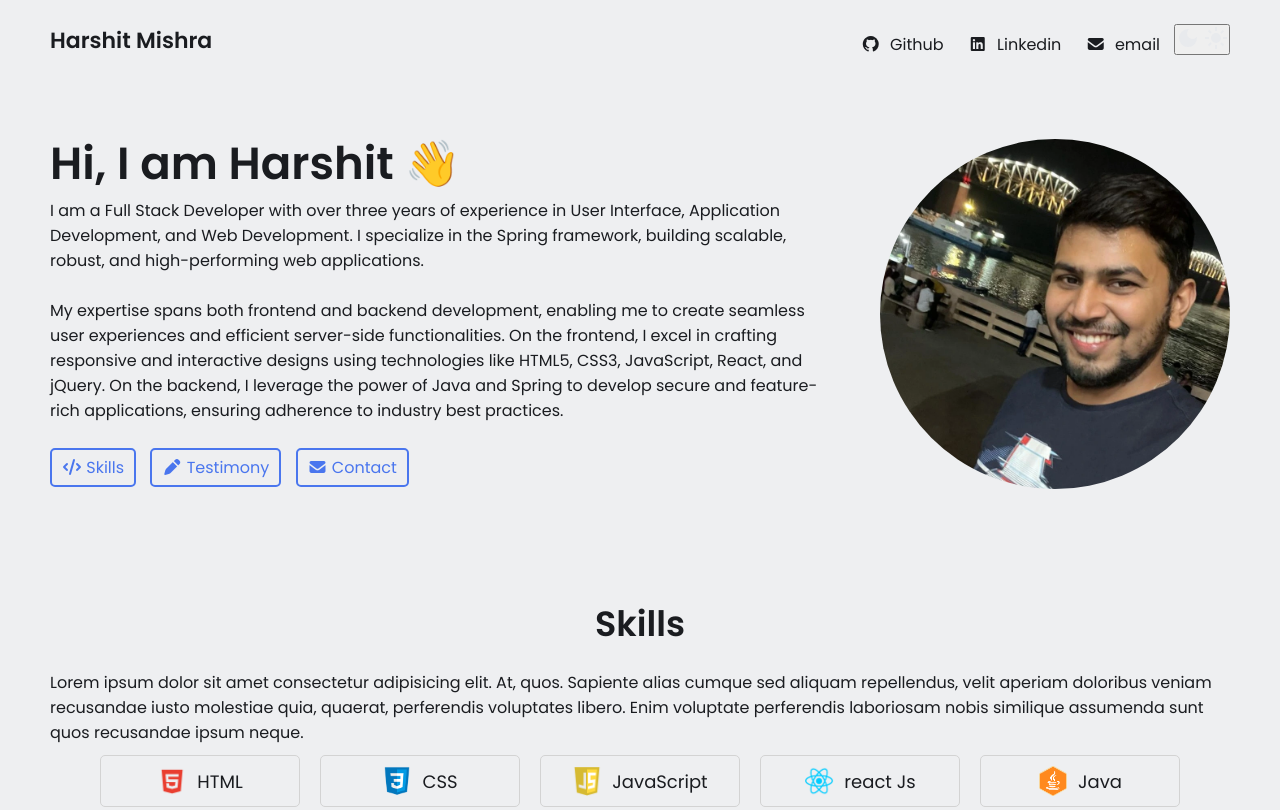
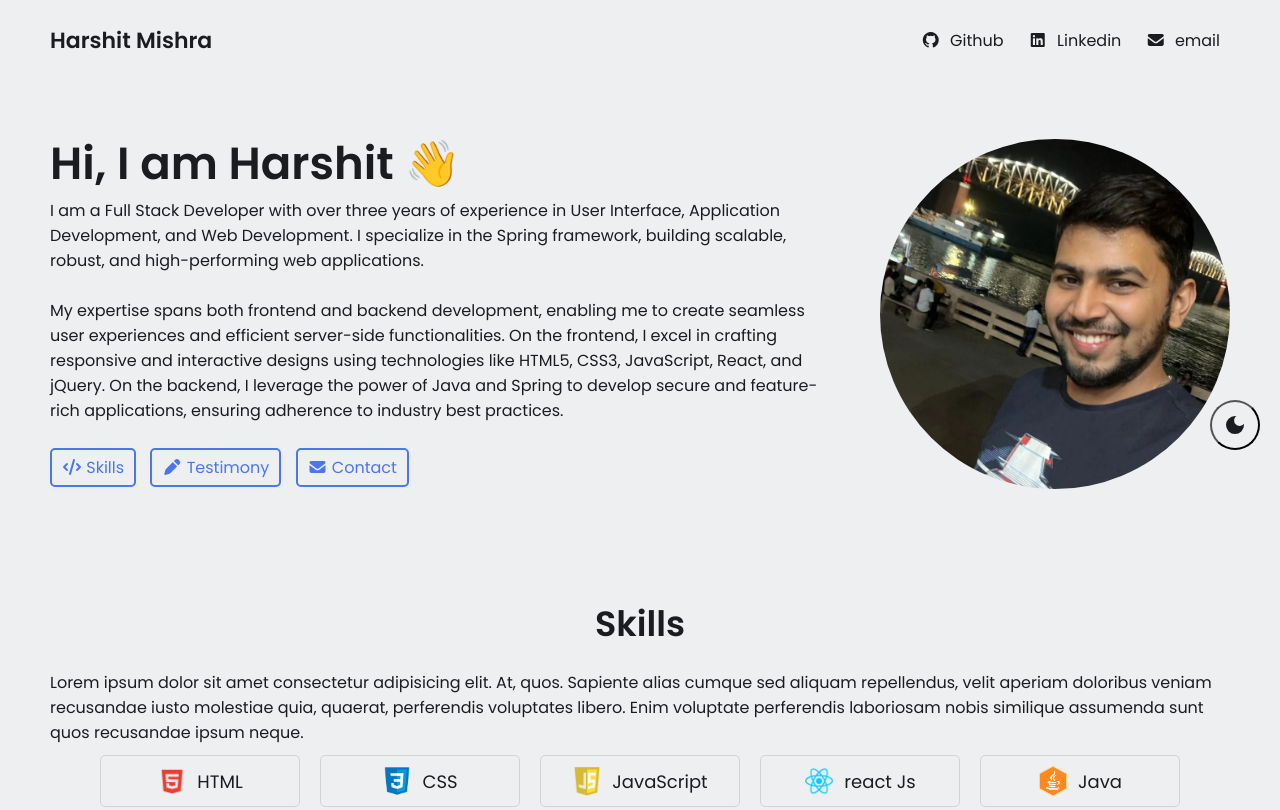
Before and after one commit to harshitspvaig-wq/portfolio, a plain HTML site: page index.html in a window 1280 px wide. Shown: the top 810 px of the page. Drawn offline with Linux system fonts and the light colour scheme.

Commit message:
Update styles.css

```diff
--- a/styles.css
+++ b/styles.css
@@ -30,6 +30,36 @@ body{
 a{
     color: var(--link-color);
     text-decoration: none;
+}
+
+#theme-switch{
+    height: 50px;
+    width: 50px;
+    padding: 0;
+    border-radius: 50%;
+    background-color: var(--background-color);
+    display: flex;
+    justify-content: center;
+    align-items: center;
+    position: fixed;
+    top: 50%;
+    right: 20px;
+}
+
+.darkmode #theme-switch svg:first-child{
+    display: none;
+}
+
+.darkmode #theme-switch svg:last-child{
+    display: block;
+}
+
+#theme-switch svg{
+    fill: var(--text-color);
+}
+
+#theme-switch svg:last-child{
+    display: none;
 }
 
 nav{
```
